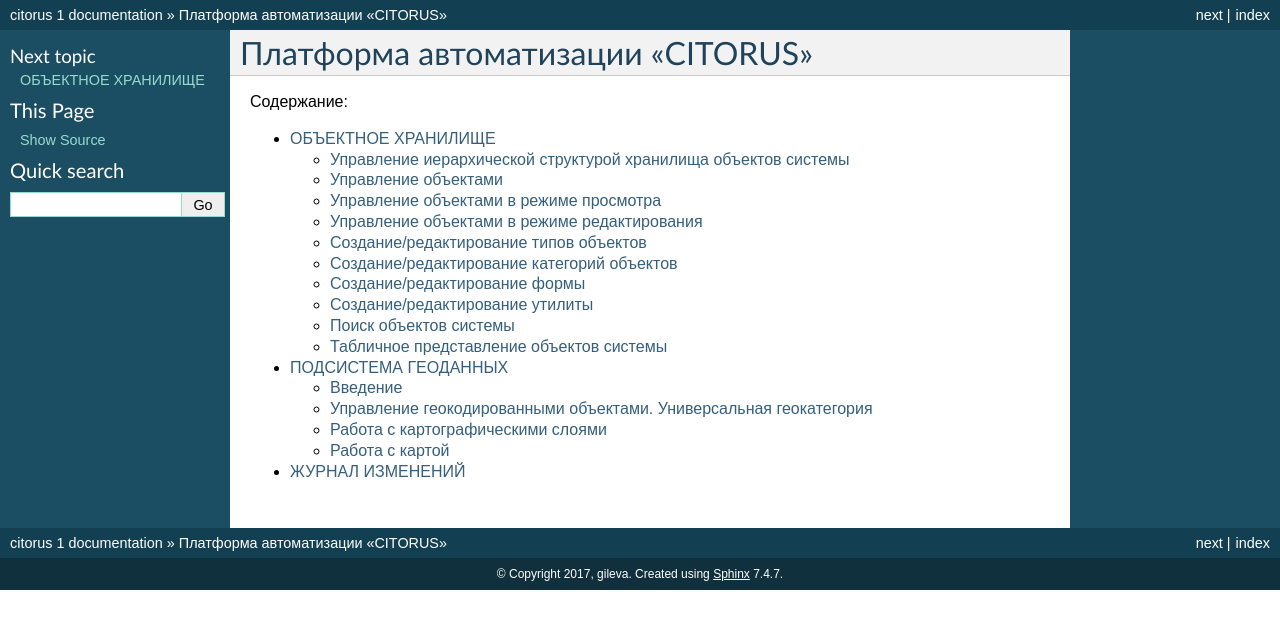
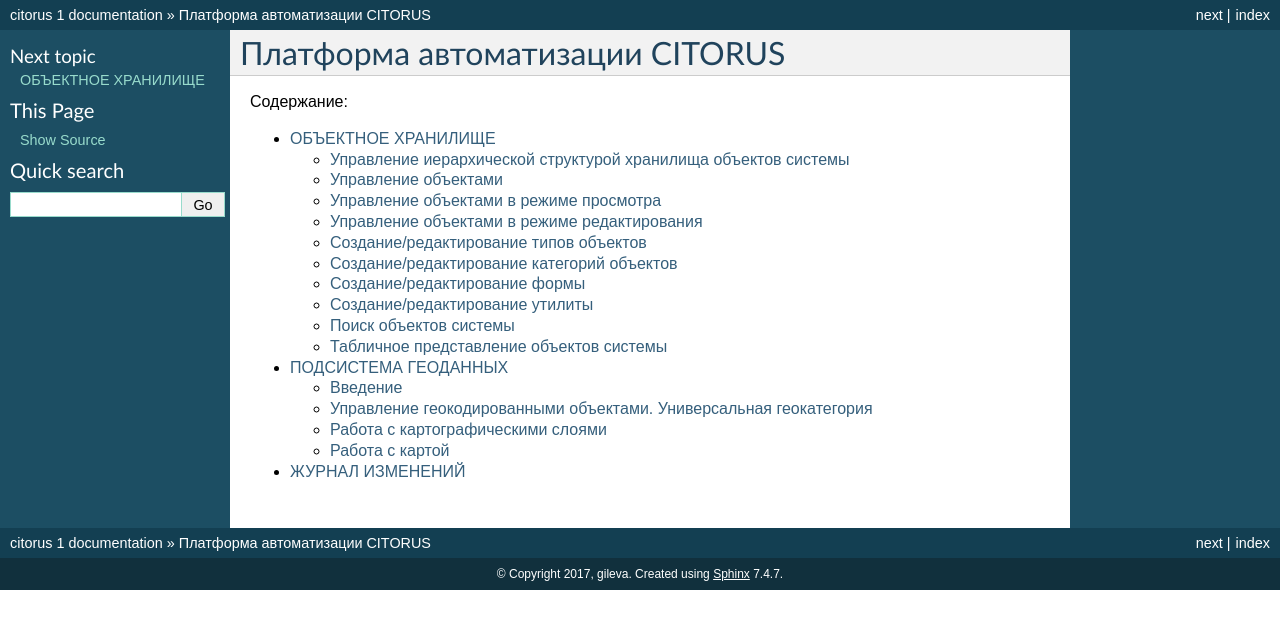
Before and after one commit to citoruspm/citorus, a Sphinx documentation site: the page built from source/index.rst, in a window 1280 px wide. Shown: the top 629 px of the page. Built offline with Sphinx 7.4.7, drawn with Linux system fonts in a browser that asks for light colours.

```diff
--- a/source/index.rst
+++ b/source/index.rst
@@ -3,8 +3,8 @@
    You can adapt this file completely to your liking, but it should at least
    contain the root `toctree` directive.
 
-Платформа автоматизации «CITORUS»
-==================
+Платформа автоматизации CITORUS
+=======================================
 
 Содержание:
 
```
